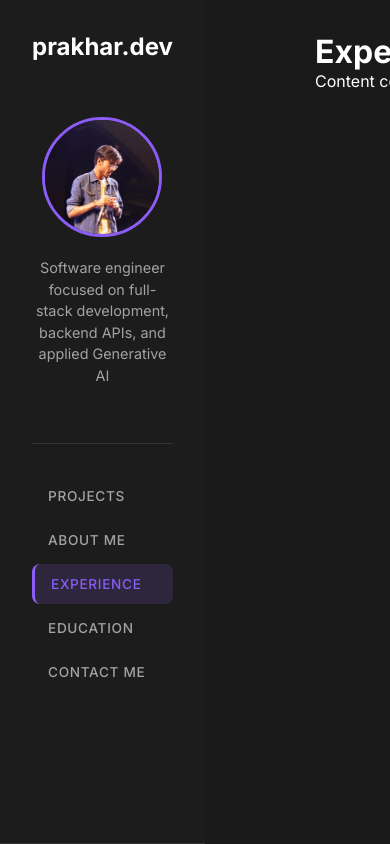
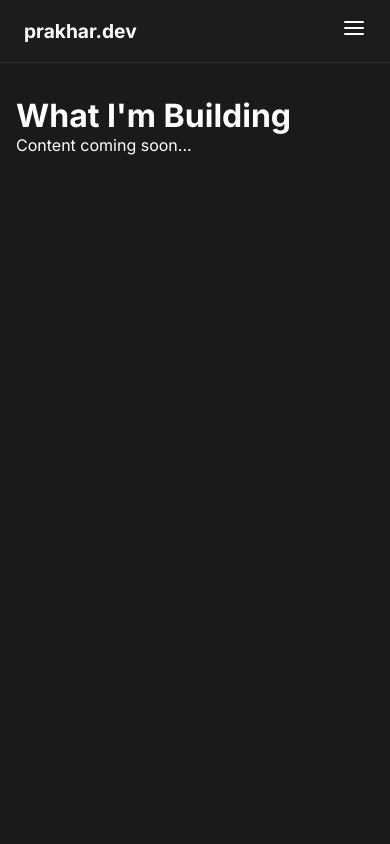
Before and after one commit to prakharDvedi/portfolio, a Next.js app: page /experience in a window 390 px wide. Built offline with nearby package versions, Linux system fonts and the light colour scheme.

Commit message:
fixed sidebar and navbar

```diff
--- a/src/app/experience/page.tsx
+++ b/src/app/experience/page.tsx
@@ -1,7 +1,7 @@
 export default function Experience() {
   return (
     <div className="page-content">
-      <h1>Experience</h1>
+      <h1>What I'm Building</h1>
       <p>Content coming soon...</p>
     </div>
   );
--- /dev/null
+++ b/src/app/layout.module.css
@@ -0,0 +1,25 @@
+.container {
+  display: flex;
+  min-height: 100vh;
+}
+
+.mainContent {
+  margin-left: 20%;
+  width: 80%;
+  padding: 2rem;
+  min-height: 100vh;
+  transition: all 0.3s ease;
+}
+
+@media (max-width: 1000px) {
+  .container {
+    flex-direction: column;
+  }
+
+  .mainContent {
+    margin-left: 0;
+    width: 100%;
+    padding: 1rem;
+    margin-top: 80px; /* Space for fixed navbar */
+  }
+}
--- a/src/app/layout.tsx
+++ b/src/app/layout.tsx
@@ -2,6 +2,8 @@ import type { Metadata } from "next";
 import { Inter } from "next/font/google";
 import "./globals.css";
 import Sidebar from "@/components/Sidebar";
+
+import styles from "./layout.module.css";
 
 const inter = Inter({ subsets: ["latin"] });
 
@@ -18,18 +20,9 @@ export default function RootLayout({
   return (
     <html lang="en">
       <body className={inter.className}>
-        <div style={{ display: "flex", minHeight: "100vh" }}>
+        <div className={styles.container}>
           <Sidebar />
-          <main
-            style={{
-              marginLeft: "20%",
-              width: "80%",
-              padding: "2rem",
-              minHeight: "100vh",
-            }}
-          >
-            {children}
-          </main>
+          <main className={styles.mainContent}>{children}</main>
         </div>
       </body>
     </html>
--- a/src/components/Sidebar.module.css
+++ b/src/components/Sidebar.module.css
@@ -25,6 +25,10 @@
   color: var(--text-primary);
   margin-bottom: 1.5rem;
   display: block;
+}
+
+.menuBtn {
+  display: none;
 }
 
 .profile {
@@ -97,12 +101,80 @@
   border-left: 3px solid var(--accent-primary);
 }
 
-@media (max-width: 768px) {
+@media (max-width: 1000px) {
   .sidebar {
     width: 100%;
     height: auto;
-    position: relative;
+    flex-direction: row;
+    align-items: center;
+    justify-content: space-between;
+    padding: 1rem 1.5rem;
     border-right: none;
     border-bottom: 1px solid var(--border-color);
+    flex-wrap: wrap;
+  }
+
+  .profile,
+  .separator {
+    display: none;
+  }
+
+  .header {
+    margin-bottom: 0;
+  }
+
+  .logo {
+    margin-bottom: 0;
+    font-size: 1.2rem;
+  }
+
+  .menuBtn {
+    display: block;
+    background: none;
+    border: none;
+    color: var(--text-primary);
+    font-size: 1.5rem;
+    cursor: pointer;
+  }
+
+  .nav {
+    width: 100%;
+    display: none;
+    margin-top: 1rem;
+    border-top: 1px solid var(--border-color);
+  }
+
+  .nav.open {
+    display: block;
+    animation: slideDown 0.3s ease-out;
+  }
+
+  .navList {
+    flex-direction: column;
+    width: 100%;
+    padding-top: 1rem;
+  }
+
+  .navLink {
+    padding: 0.75rem 0;
+    width: 100%;
+    justify-content: center;
+    border-radius: 0;
+  }
+
+  .active {
+    border-left: none;
+    border-bottom: 2px solid var(--accent-primary);
   }
 }
+
+@keyframes slideDown {
+  from {
+    opacity: 0;
+    transform: translateY(-10px);
+  }
+  to {
+    opacity: 1;
+    transform: translateY(0);
+  }
+}
--- a/src/components/Sidebar.tsx
+++ b/src/components/Sidebar.tsx
@@ -1,13 +1,19 @@
 "use client";
 
-import React from "react";
+import React, { useState } from "react";
 import Link from "next/link";
 import Image from "next/image";
 import { usePathname } from "next/navigation";
+import { FiMenu, FiX } from "react-icons/fi";
 import styles from "./Sidebar.module.css";
 
 const Sidebar = () => {
   const pathname = usePathname();
+  const [isOpen, setIsOpen] = useState(false);
+
+  const toggleMenu = () => {
+    setIsOpen(!isOpen);
+  };
 
   const navItems = [
     { name: "PROJECTS", path: "/projects" },
@@ -20,10 +26,19 @@ const Sidebar = () => {
   return (
     <aside className={styles.sidebar}>
       <div className={styles.header}>
-        <Link href="/" className={styles.logo}>
+        <Link href="/" className={styles.logo} onClick={() => setIsOpen(false)}>
           prakhar.dev
         </Link>
       </div>
+
+      {/* Hamburger Button for Mobile */}
+      <button
+        className={styles.menuBtn}
+        onClick={toggleMenu}
+        aria-label="Toggle menu"
+      >
+        {isOpen ? <FiX /> : <FiMenu />}
+      </button>
 
       <div className={styles.profile}>
         <div className={styles.avatarContainer}>
@@ -37,7 +52,7 @@ const Sidebar = () => {
 
       <hr className={styles.separator} />
 
-      <nav className={styles.nav}>
+      <nav className={`${styles.nav} ${isOpen ? styles.open : ""}`}>
         <ul className={styles.navList}>
           {navItems.map((item) => (
             <li key={item.path} className={styles.navItem}>
@@ -46,6 +61,7 @@ const Sidebar = () => {
                 className={`${styles.navLink} ${
                   pathname === item.path ? styles.active : ""
                 }`}
+                onClick={() => setIsOpen(false)} // Close menu on click
               >
                 {item.name}
               </Link>
```
